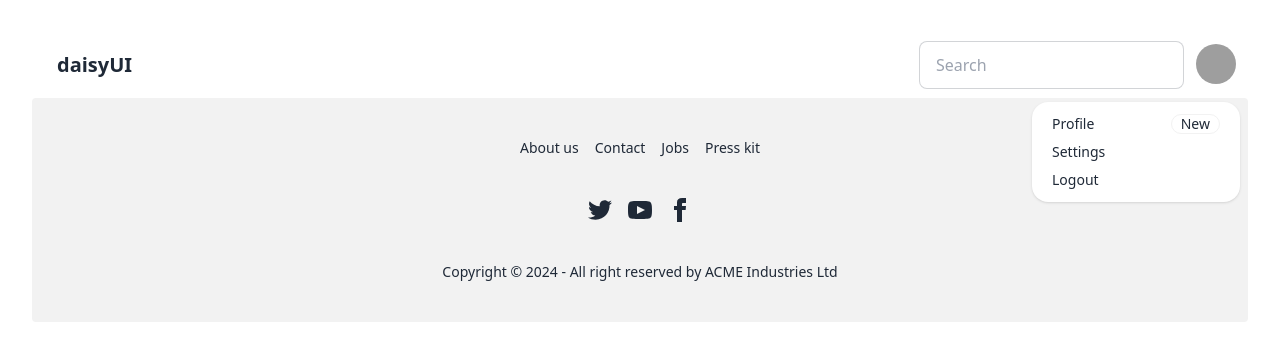
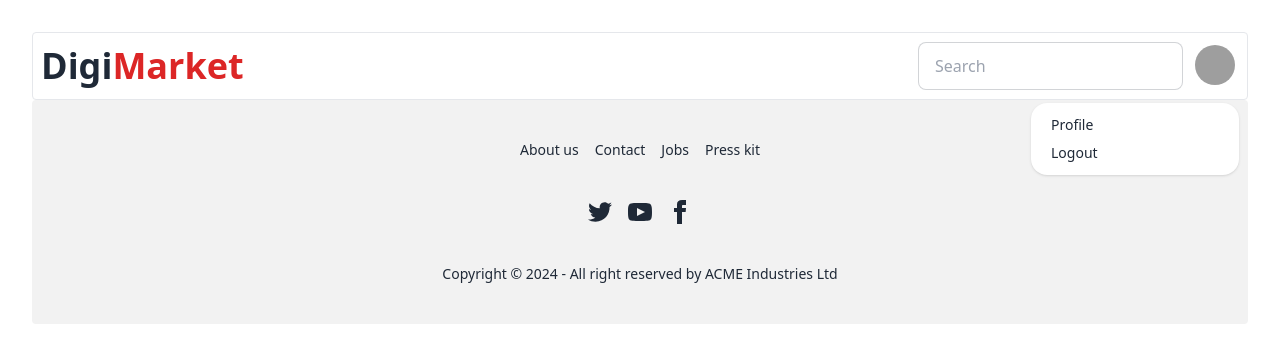
Before and after one commit to Muhammad-sefat/DigiMarket_Client, a React (Vite) app: page / in a window 1280 px wide. Both pictures are taken after a click on the button 1216 px from the left and 64 px from the top of the page. Shown: the top 362 px of the page. Built offline with nearby package versions, Linux system fonts and the light colour scheme; grey boxes are pictures that could not be loaded.

Commit message:
Complete navbar

```diff
--- a/src/Components/Navbar.jsx
+++ b/src/Components/Navbar.jsx
@@ -2,9 +2,11 @@ import React from "react";
 
 const Navbar = () => {
   return (
-    <div className="navbar bg-base-100">
+    <div className="navbar bg-base-100 border rounded">
       <div className="flex-1">
-        <a className="btn btn-ghost text-xl">daisyUI</a>
+        <a className="text-xl md:text-4xl font-bold">
+          Digi<span className="text-red-600">Market</span>
+        </a>
       </div>
       <div className="flex-none gap-2">
         <div className="form-control">
@@ -32,13 +34,7 @@ const Navbar = () => {
             className="menu menu-sm dropdown-content bg-base-100 rounded-box z-[1] mt-3 w-52 p-2 shadow"
           >
             <li>
-              <a className="justify-between">
-                Profile
-                <span className="badge">New</span>
-              </a>
-            </li>
-            <li>
-              <a>Settings</a>
+              <a>Profile</a>
             </li>
             <li>
               <a>Logout</a>
```
